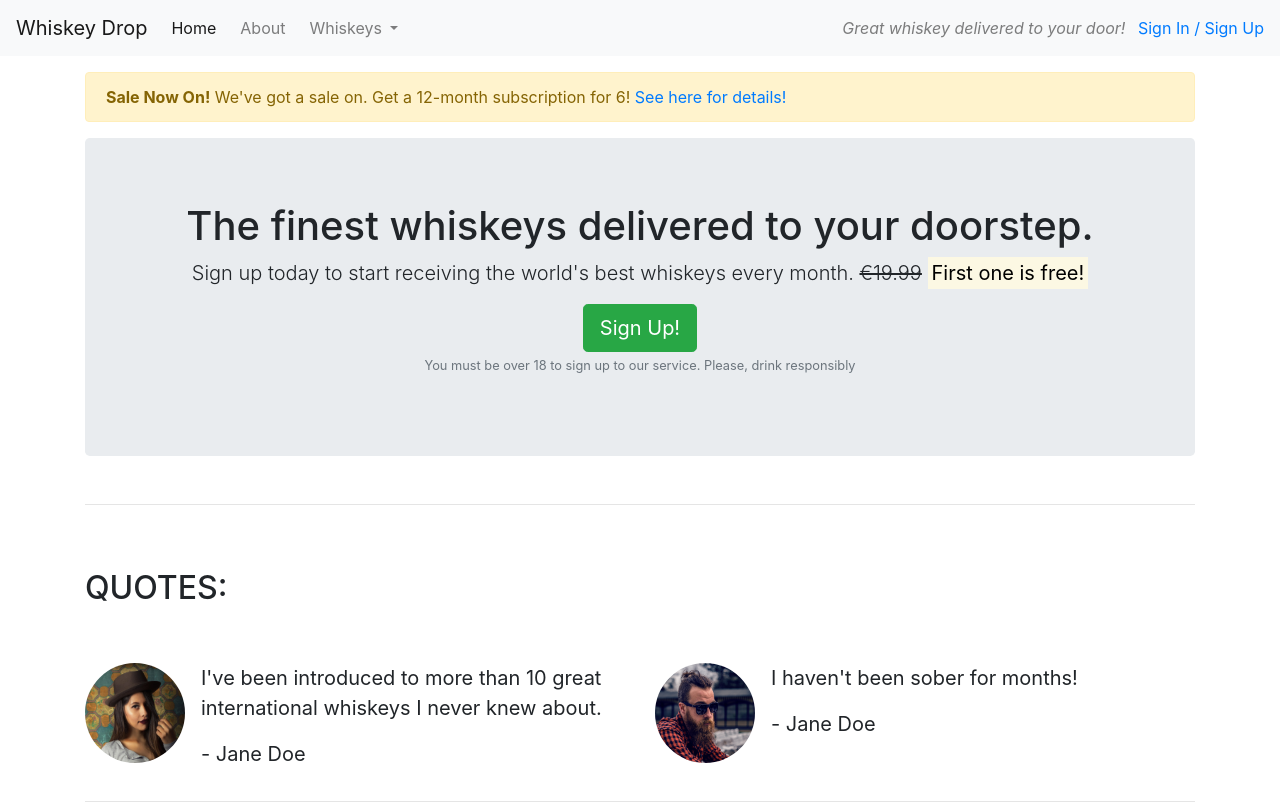
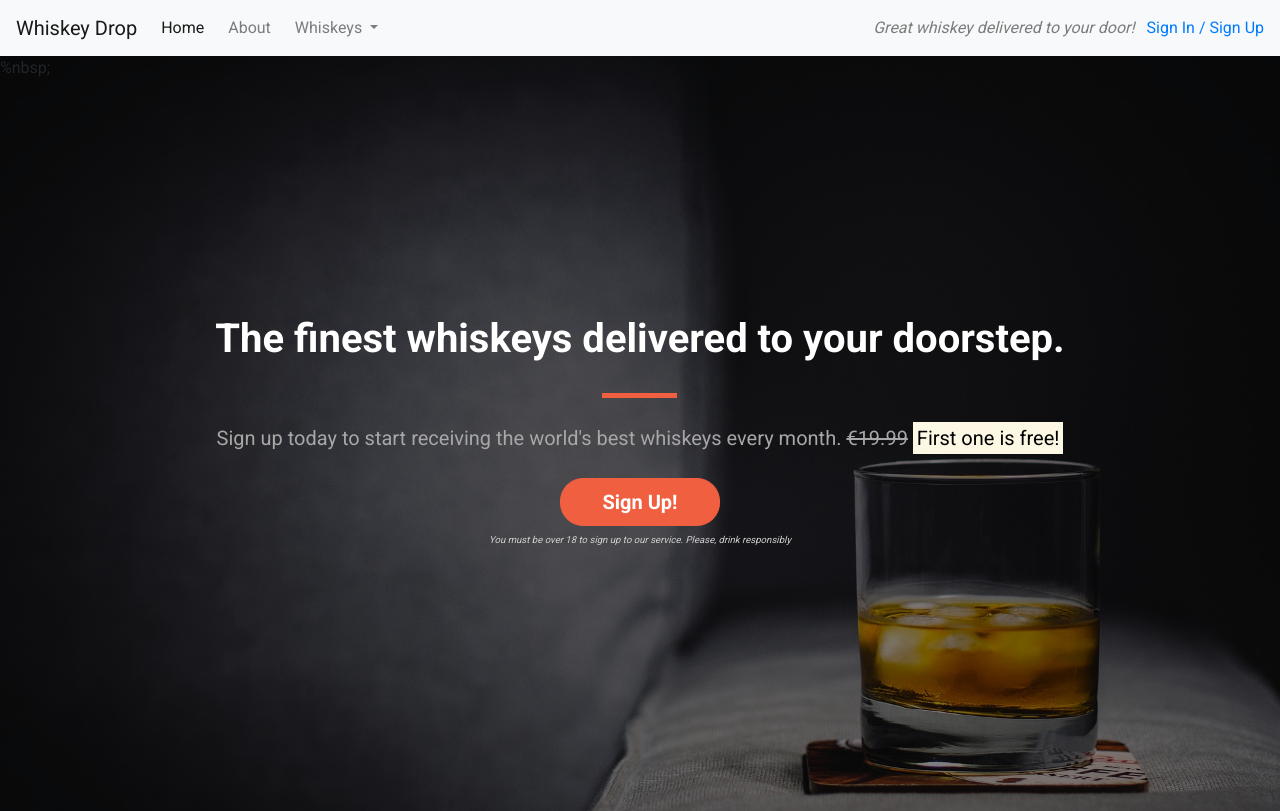
Before and after one commit to JordanCH05/whiskey-drop-bootstrap4, a plain HTML site: page index.html in a window 1280 px wide. Shown: the top 811 px of the page. Drawn offline with nearby package versions, Linux system fonts and the light colour scheme.

Commit message:
Add styling

```diff
--- a/css/style.css
+++ b/css/style.css
@@ -0,0 +1,95 @@
+body {
+    font-family: 'Roboto', sans-serif;
+}
+
+.alert-container {}
+
+.callout-container {
+    height: 100vh;
+
+    background: url(../images/whiskey-background.jpg) no-repeat bottom right fixed;
+    -webkit-background-size: cover;
+    -moz-background-size: cover;
+    -o-background-size: cover;
+    background-size: cover;
+
+    display: flex;
+    align-items: center;
+    justify-content: center;
+
+    position: relative;
+}
+
+.opaque-overlay {
+    position: absolute;
+    top: 0;
+    left: 0;
+    height: 100%;
+    width: 100%;
+    background-color: rgba(0,0,0,0.5);
+}
+
+.quotes-container {}
+
+.features-container {}
+
+/* Block Dividers */
+
+.block-divider {
+    width: 75px;
+    height: 5px;
+    border: 0;
+}
+
+.block-divider--orange {
+    background-color: #f05f40;
+}
+
+.block-divider--short {
+    width: 35px;
+}
+
+/* Jumbotron */
+
+.jumbotron {
+    background-color: transparent;
+}
+
+.jumbotron-header {
+    color: white;
+    font-weight: bold;
+    margin-bottom: 30px;
+}
+
+.jumbotron .lead {
+    margin: 25px 0;
+    color: #a7a7a7;
+}
+
+.jumbotron small {
+    font-size: 60%;
+    font-style: italic;
+    color: #d0d0d0;
+}
+
+/* Buttons */
+
+.btn--cta {
+    font-weight: bold;
+    border-radius: 23px;
+    width: 160px;
+}
+
+.btn--red {
+    color: white;
+    background-color: #f05f40;
+    border-color: #f05f40;
+}
+
+.btn--red:hover,
+.btn--red:active,
+.btn--red:focus,
+.btn--red:active:focus {
+    background-color: #df4929;
+    border-color: #df4929;
+}
--- a/index.html
+++ b/index.html
@@ -9,6 +9,9 @@
   <link rel="stylesheet" href="https://maxcdn.bootstrapcdn.com/bootstrap/4.1.3/css/bootstrap.min.css">
   <link rel="stylesheet" href="https://use.fontawesome.com/releases/v5.6.1/css/all.css"
     integrity="sha384-gfdkjb5BdAXd+lj+gudLWI+BXq4IuLW5IT+brZEZsLFm++aCMlF1V92rMkPaX4PP" crossorigin="anonymous">
+  <link href="https://fonts.googleapis.com/css?family=Roboto:400,700" rel="stylesheet">
+  <link rel="stylesheet" href="css/style.css">
+
 </head>
 
 <body>
@@ -44,7 +47,8 @@
       <a href="/login">Sign In / Sign Up</a>
     </div>
   </nav>
-  <article class="container mt-3">
+  <!-- Alert -->
+  <!-- <div class="container alert-container">
     <div class="row d-none d-sm-block">
       <div class="col-12">
         <div class="alert alert-warning">
@@ -53,25 +57,33 @@
         </div>
       </div>
     </div>
+  </div> -->
+  <!-- /.alert -->
   <!-- Callout -->
+  <div class="container-fluid callout-container">
+    <div class="opaque-overlay">%nbsp;</div>
       <div class="row">
         <div class="col-12">
           <section class="callout jumbotron text-center">
-          <h1>The finest whiskeys delivered to your doorstep.</h1>
+            <h1 class="jumbotron-header">The finest whiskeys delivered to your doorstep.</h1>
+            <hr class="block-divider block-divider--orange">
             <p class="lead">Sign up today to start receiving the world's best whiskeys every month. <s
                 class="d-none d-sm-inline">€19.99</s>
               <span class="d-inline d-sm-none"><br></span>
               <strong><mark>First one is free!</mark></strong></p>
-          <button class="btn btn-success btn-lg" data-toggle="modal" data-target="#signUpModal">Sign Up!</button>
-          <p class="text-muted"><small>You must be over 18 to sign up to our service. Please, drink responsibly</small>
+            <button class="btn btn--cta btn--red btn-lg" data-toggle="modal" data-target="#signUpModal">Sign Up!</button>
+            <p class="text-muted"><small>You must be over 18 to sign up to our service. Please, drink
+                responsibly</small>
             </p>
           </section>
         </div>
     </div>
+  </div>
   <!-- /.callout -->
-    <hr>
+
 
   <!-- Quotes -->
+  <div class="container quotes-container">
     <section class="quotes">
       <div class="row">
         <div class="col-12 my-5">
@@ -107,9 +119,10 @@
         </div>
     </section>
     <!-- /.quotes -->
-    <hr>
+  </div>
 
   <!-- Features -->
+  <div class="features-container container">
     <section class="features">
       <div class="row">
         <div class="col-12 my-5">
@@ -148,10 +161,10 @@
       </div>
     </section>
     <!-- /.features -->
-    <hr>
+  </div>
 
   <!-- Monthly Favourites -->
-    <section>
+  <section class="container">
     <div class="col-12 my-5">
       <h2 class="text-uppercase">Monthly Favourites:</h2>
     </div>
@@ -190,7 +203,6 @@
     </div>
   </section>
   <!-- /.monthly favourites -->
-  </article>
 
   <div class="modal" tabindex="-1" role="dialog" id="signUpModal">
     <div class="modal-dialog" role="document">
@@ -205,7 +217,8 @@
           <form>
             <div class="form-group">
               <label for="exampleInputEmail1">Email address</label>
-              <input type="email" class="form-control" id="exampleInputEmail1" aria-describedby="emailHelp" placeholder="Enter email">
+              <input type="email" class="form-control" id="exampleInputEmail1" aria-describedby="emailHelp"
+                placeholder="Enter email">
               <small id="emailHelp" class="form-text text-muted">We'll never share your email with anyone else.</small>
             </div>
             <div class="form-group">
```
Also changed, not shown: images/whiskey-background.jpg (added). Lines whose indentation alone changed are shown as unchanged.
